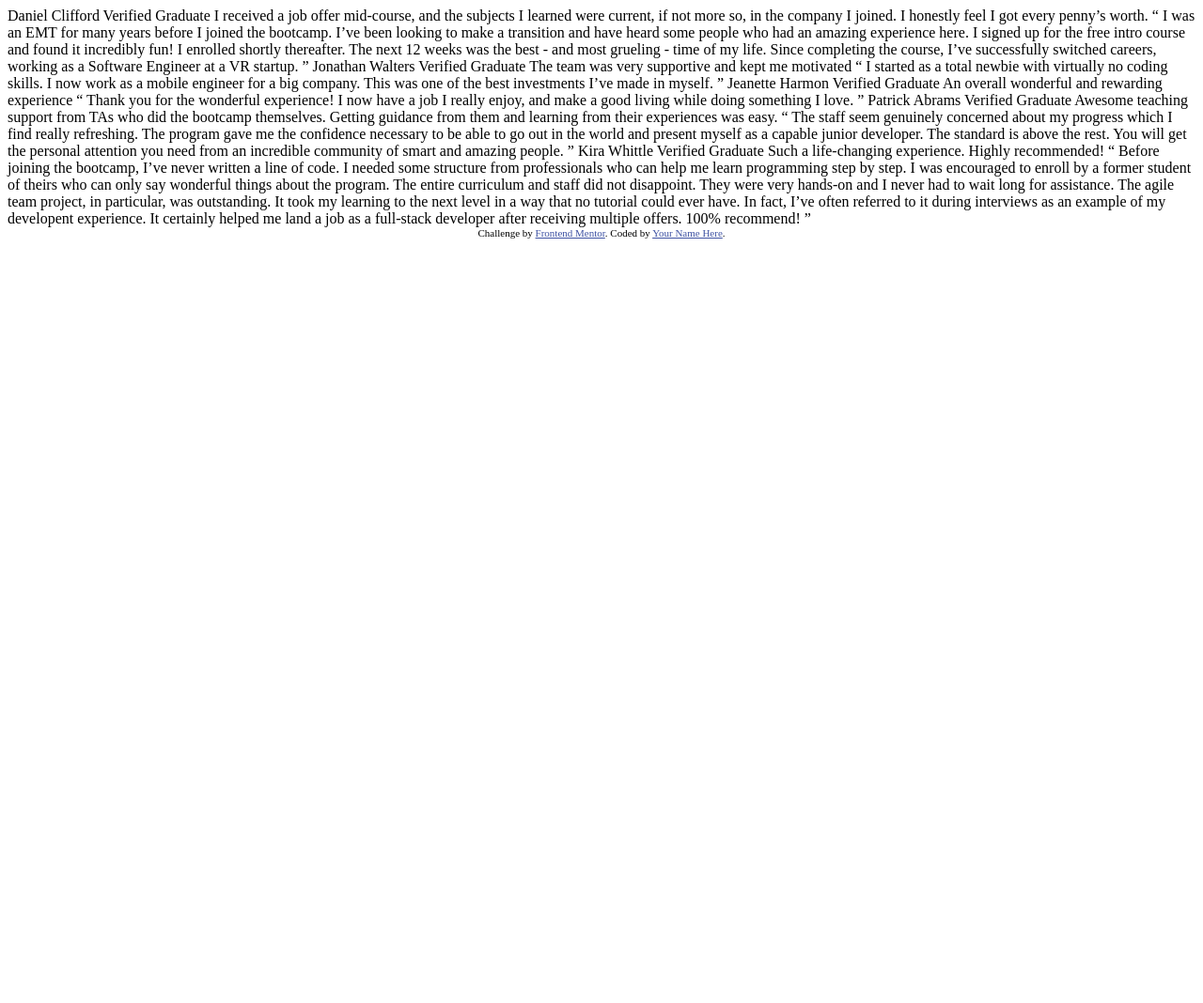
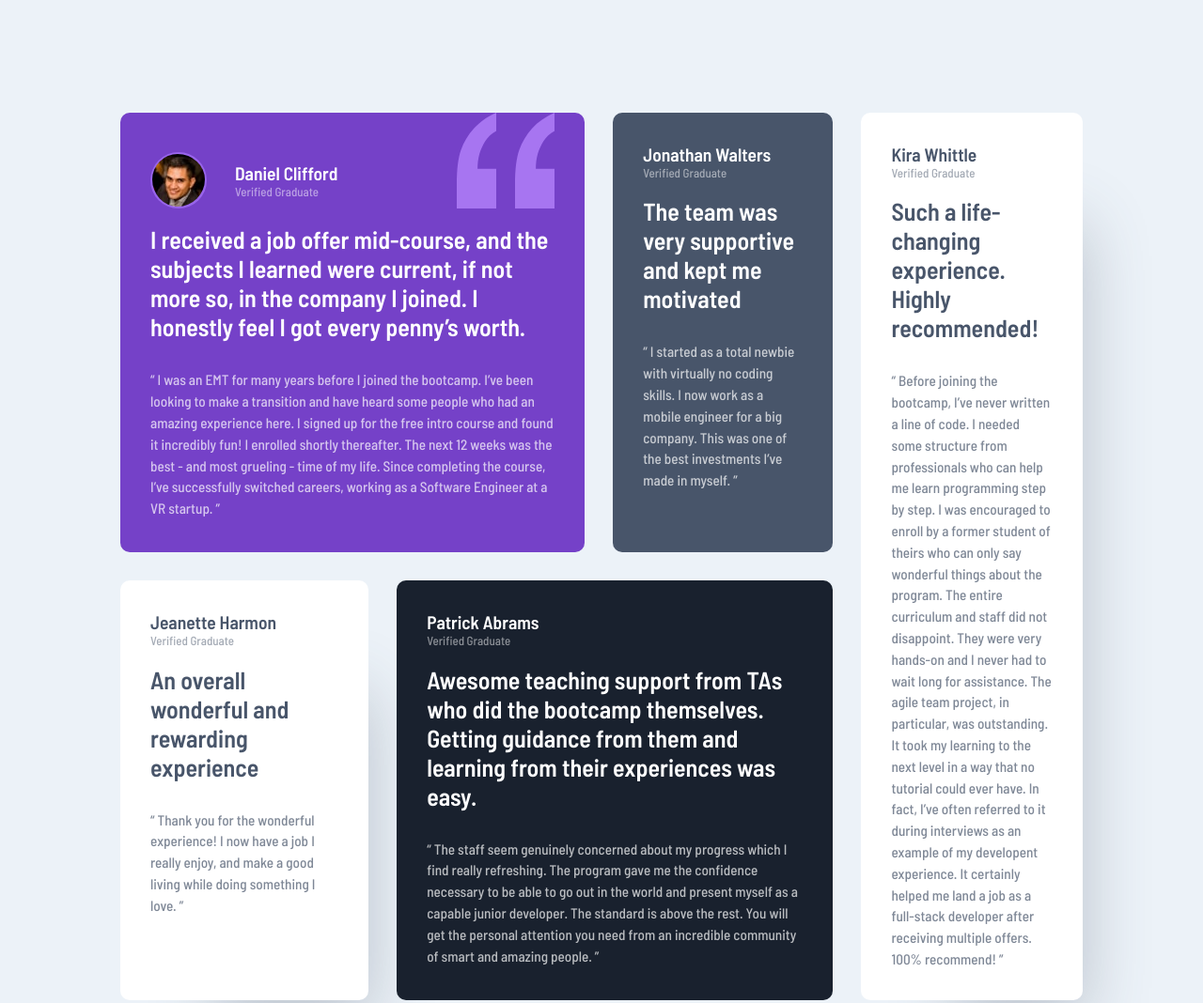
Before and after one commit to StefaniaPaduraru/testimonials-grid-section-main, a plain HTML site: page index.html in a window 1280 px wide. Shown: the top 1068 px of the page at 94% size. Before the commit the page ends 800 px from the top, so only its background shows below. Drawn offline with Linux system fonts and the light colour scheme.

Commit message:
create-grid-and-styling

```diff
--- a/index.html
+++ b/index.html
@@ -1,76 +1,115 @@
 <!DOCTYPE html>
 <html lang="en">
   <head>
-  <meta charset="UTF-8">
-  <meta name="viewport" content="width=device-width, initial-scale=1.0"> <!-- displays site properly based on user's device -->
-
-  <link rel="icon" type="image/png" sizes="32x32" href="./images/favicon-32x32.png">
-
-  <title>Frontend Mentor | [Challenge Name Here]</title>
-
-  <!-- Feel free to remove these styles or customise in your own stylesheet 👍 -->
-  <style>
-    .attribution { font-size: 11px; text-align: center; }
-    .attribution a { color: hsl(228, 45%, 44%); }
-  </style>
+    <meta charset="UTF-8" />
+    <meta name="viewport" content="width=device-width, initial-scale=1.0" />
+    <!-- displays site properly based on user's device -->
+    <link
+      rel="icon"
+      type="image/png"
+      sizes="32x32"
+      href="./images/favicon-32x32.png"
+    />
+    <link rel="stylesheet" href="style.css" />
+    <title>Frontend Mentor | Testimonials grid section</title>
   </head>
   <body>
-  Daniel Clifford
-  Verified Graduate
+    <div class="grid-container">
+      <div class="item item-1" style="padding-top: 0px">
+        <section>
+          <div class="text-and-picture">
+          <div class="circle-container">
+            <img class="picture1" src="./images/image-daniel.jpg" />
+          </div>
 
-  I received a job offer mid-course, and the subjects I learned were current, if not more so,
-  in the company I joined. I honestly feel I got every penny’s worth.
+            <div class="texts">
+              <h2>Daniel Clifford</h2>
+              <h4>Verified Graduate</h4>
+            </div>
+          </div>
+          <div class="quote">
+            <img src="./images/bg-pattern-quotation.svg" />
+          </div>
+        </section>
 
-  “ I was an EMT for many years before I joined the bootcamp. I’ve been looking to make a
-  transition and have heard some people who had an amazing experience here. I signed up
-  for the free intro course and found it incredibly fun! I enrolled shortly thereafter.
-  The next 12 weeks was the best - and most grueling - time of my life. Since completing
-  the course, I’ve successfully switched careers, working as a Software Engineer at a VR startup. ”
-
-  Jonathan Walters
-  Verified Graduate
-
-  The team was very supportive and kept me motivated
-
-  “ I started as a total newbie with virtually no coding skills. I now work as a mobile engineer
-  for a big company. This was one of the best investments I’ve made in myself. ”
-
-  Jeanette Harmon
-  Verified Graduate
-
-  An overall wonderful and rewarding experience
-
-  “ Thank you for the wonderful experience! I now have a job I really enjoy, and make a good living
-  while doing something I love. ”
-
-  Patrick Abrams
-  Verified Graduate
-
-  Awesome teaching support from TAs who did the bootcamp themselves. Getting guidance from them and
-  learning from their experiences was easy.
-
-  “ The staff seem genuinely concerned about my progress which I find really refreshing. The program
-  gave me the confidence necessary to be able to go out in the world and present myself as a capable
-  junior developer. The standard is above the rest. You will get the personal attention you need from
-  an incredible community of smart and amazing people. ”
-
-  Kira Whittle
-  Verified Graduate
-
-  Such a life-changing experience. Highly recommended!
-
-  “ Before joining the bootcamp, I’ve never written a line of code. I needed some structure from
-  professionals who can help me learn programming step by step. I was encouraged to enroll by a former
-  student of theirs who can only say wonderful things about the program. The entire curriculum and staff
-  did not disappoint. They were very hands-on and I never had to wait long for assistance. The agile team
-  project, in particular, was outstanding. It took my learning to the next level in a way that no tutorial
-  could ever have. In fact, I’ve often referred to it during interviews as an example of my developent
-  experience. It certainly helped me land a job as a full-stack developer after receiving multiple offers.
-  100% recommend! ”
-
+        <h1>
+          I received a job offer mid-course, and the subjects I learned were
+          current, if not more so, in the company I joined. I honestly feel I
+          got every penny’s worth.
+        </h1>
+        <h3>
+          “ I was an EMT for many years before I joined the bootcamp. I’ve been
+          looking to make a transition and have heard some people who had an
+          amazing experience here. I signed up for the free intro course and
+          found it incredibly fun! I enrolled shortly thereafter. The next 12
+          weeks was the best - and most grueling - time of my life. Since
+          completing the course, I’ve successfully switched careers, working as
+          a Software Engineer at a VR startup. ”
+        </h3>
+      </div>
+      <div class="item item-2">
+        <h2>Jonathan Walters</h2>
+        <h4>Verified Graduate</h4>
+        <h1>The team was very supportive and kept me motivated</h1>
+        <h3>
+          “ I started as a total newbie with virtually no coding skills. I now
+          work as a mobile engineer for a big company. This was one of the best
+          investments I’ve made in myself. ”
+        </h3>
+      </div>
+      <div class="item item-3">
+        <h2>Jeanette Harmon</h2>
+        <h4>Verified Graduate</h4>
+        <h1>An overall wonderful and rewarding experience</h1>
+        <h3>
+          “ Thank you for the wonderful experience! I now have a job I really
+          enjoy, and make a good living while doing something I love. ”
+        </h3>
+      </div>
+      <div class="item item-4">
+        <h2>Patrick Abrams</h2>
+        <h4>Verified Graduate</h4>
+        <h1>
+          Awesome teaching support from TAs who did the bootcamp themselves.
+          Getting guidance from them and learning from their experiences was
+          easy.
+        </h1>
+        <h3>
+          “ The staff seem genuinely concerned about my progress which I find
+          really refreshing. The program gave me the confidence necessary to be
+          able to go out in the world and present myself as a capable junior
+          developer. The standard is above the rest. You will get the personal
+          attention you need from an incredible community of smart and amazing
+          people. ”
+        </h3>
+      </div>
+      <div class="item item-5">
+        <h2>Kira Whittle</h2>
+        <h4>Verified Graduate</h4>
+        <h1>Such a life-changing experience. Highly recommended!</h1>
+        <h3>
+          “ Before joining the bootcamp, I’ve never written a line of code. I
+          needed some structure from professionals who can help me learn
+          programming step by step. I was encouraged to enroll by a former
+          student of theirs who can only say wonderful things about the program.
+          The entire curriculum and staff did not disappoint. They were very
+          hands-on and I never had to wait long for assistance. The agile team
+          project, in particular, was outstanding. It took my learning to the
+          next level in a way that no tutorial could ever have. In fact, I’ve
+          often referred to it during interviews as an example of my developent
+          experience. It certainly helped me land a job as a full-stack
+          developer after receiving multiple offers. 100% recommend! ”
+        </h3>
+      </div>
+    </div>
     <div class="attribution">
-    Challenge by <a href="https://www.frontendmentor.io?ref=challenge" target="_blank">Frontend Mentor</a>.
-    Coded by <a href="#">Your Name Here</a>.
+      Challenge by
+      <a href="https://www.frontendmentor.io?ref=challenge" target="_blank"
+        >Frontend Mentor</a
+      >. Coded by
+      <a href="https://www.frontendmentor.io/profile/StefaniaPaduraru"
+        >Stefania Paduraru</a
+      >.
     </div>
   </body>
 </html>
--- /dev/null
+++ b/style.css
@@ -0,0 +1,124 @@
+@import url('https://fonts.googleapis.com/css2?family=Barlow+Semi+Condensed:ital,wght@0,500;0,600;1,500;1,600&display=swap');
+/* Culorile Primare */
+:root {
+    --moderate-violet: hsl(263, 55%, 52%);
+    --very-dark-grayish-blue: hsl(217, 19%, 35%);
+    --very-dark-blackish-blue: hsl(219, 29%, 14%);
+    --white: hsl(0, 0%, 100%);
+  }
+
+  /* Culorile Neutre */
+  :root {
+    --light-gray: hsl(0, 0%, 81%);
+    --light-grayish-blue: hsl(210, 46%, 95%);
+  }
+
+*{
+    font-family: 'Barlow Semi Condensed', sans-serif;
+}
+body{
+    font-size: 13px;
+    background-color: var(--light-grayish-blue);
+}
+
+.grid-container{
+    display: grid;
+    justify-content: stretch;
+    place-items:stretch;
+    gap: 30px;
+    grid-template-rows: auto auto;
+    grid-template-columns: auto auto auto auto 23%;
+    margin:120px;
+}
+h1{
+    margin-bottom: 30px;
+}
+h3{
+    opacity: 70%;
+    line-height: 1.5;
+    font-weight: 500;
+    margin:0px;
+}
+h4{
+    opacity: 50%;
+    margin:0px;
+    font-weight:500;
+}
+h2{
+    margin:0px;
+}
+.item-1{
+    background-color: var(--moderate-violet);
+    color: var(--white);
+    grid-column: 1/span 3;
+    grid-row: 1;
+
+}
+.item-2{
+    background-color: var(--very-dark-grayish-blue);
+    color: var(--white);
+    grid-column: 4;
+    grid-row: 1;
+}
+.item-3{
+    background-color: var(--white);
+    color: var(--very-dark-grayish-blue);
+    grid-column: 1;
+    grid-row: 2;
+    box-shadow: 50px 70px 70px -50px hsla(217, 19%, 35%, 0.312);
+}
+.item-4{
+    background-color: var(--very-dark-blackish-blue);
+    color: var(--white);
+    grid-column: 2/ span 3;
+    grid-row: 2;
+}
+.item-5{
+    background-color: var(--white);
+    color: var(--very-dark-grayish-blue);
+    grid-column: 5;
+    grid-row: 1/ span 2;
+    box-shadow: 50px 70px 70px -50px hsla(217, 19%, 35%, 0.312);
+}
+.item{
+    padding:32px;
+    border-radius: 10px;
+    justify-self: stretch;
+}
+#quotation{
+    z-index: 1;
+}
+.quote{
+    display:flex;
+    flex-direction: column;
+    justify-content: space-between;
+    align-items: flex-end;
+}
+.circle-container{
+  width: 60px;
+  height: 60px;
+  border-radius: 50%;
+  background-color: hsl(263, 78%, 66%);
+}
+.picture1{
+    border-radius: 50px;
+    padding-left: 2px;
+    padding-top: 2px;
+}
+section{
+    display:flex;
+    align-items: flex-end;
+    justify-content: space-between;
+}
+.text-and-picture{
+    display:flex;
+    align-self: flex-end;
+    justify-content: space-between;
+
+}
+.texts{
+    display:flex;
+    flex-direction: column;
+    justify-content: center;
+    padding-left: 30px;
+}
```
Lines whose indentation alone changed are shown as unchanged.
